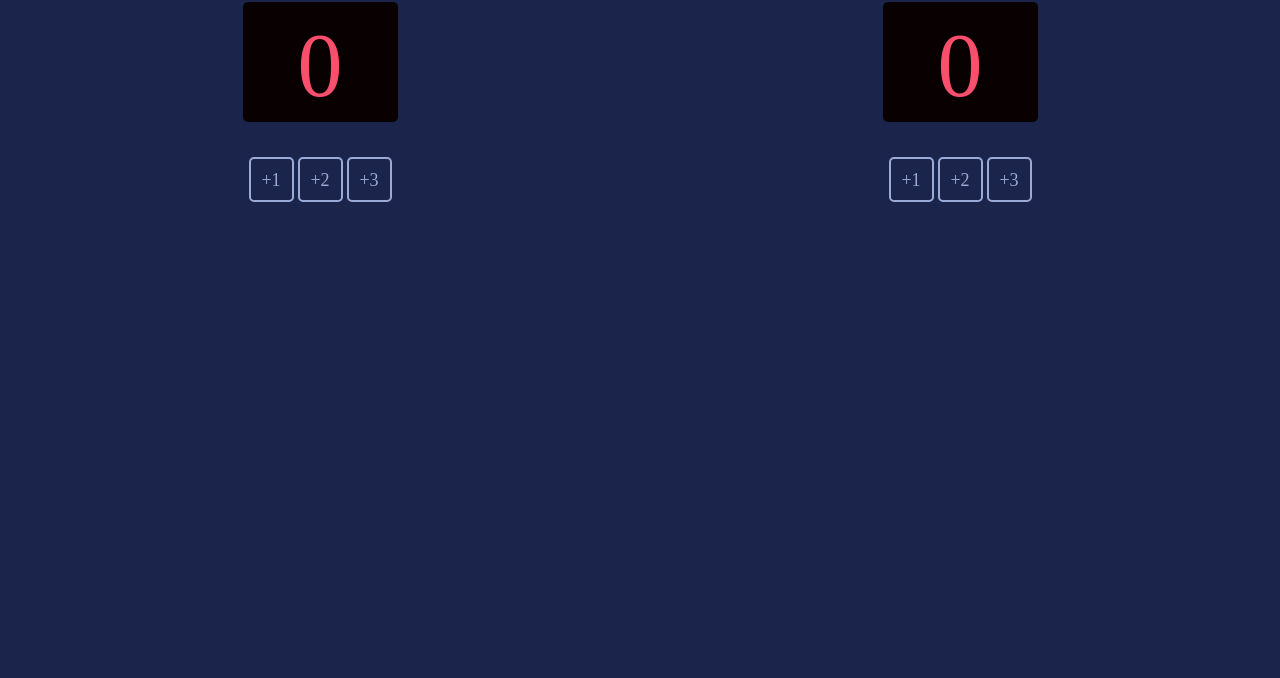
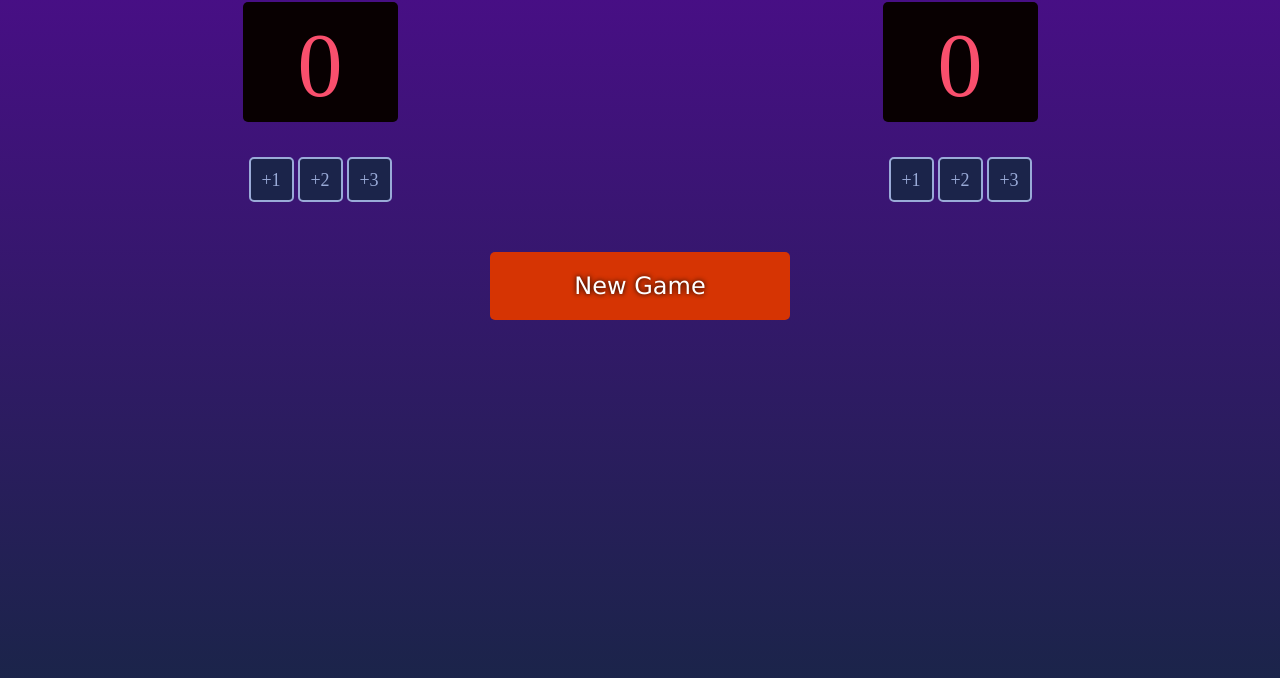
Before and after one commit to tiagoinaba/scorebored, a plain HTML site: page index.html in a window 1280 px wide. Shown: the part 122-800 px from the top of the page. Drawn offline with Linux system fonts and the light colour scheme; a web font is replaced by a local one.

Commit message:
Added "New Game" button

```diff
--- a/index.css
+++ b/index.css
@@ -1,17 +1,18 @@
 head {
     font-family: 'Cursed Timer ULiL', sans-serif;
 }
-
+html,
 body {
     margin: 0;
-    background: #1B244A;
+    height: 100%;
+    background: linear-gradient(rgb(79, 11, 143), #1B244A);
     text-align: center;
-
 }
 
 .container {
     display: flex;
     justify-content: space-around;
+
 }
 
 .team-name {
@@ -46,10 +47,11 @@ body {
     font-weight: 400;
     font-size: 18px;
     line-height: 28px;
+    transition: 444ms;
 }
 
 .score-buttons:hover {
-    background: #9AABD8;
+    background-color: #9AABD8;
     color: #1B244A;
 }
 
@@ -61,3 +63,23 @@ body {
     line-height: 127px;
     margin: 0;
 }
+
+#newGame-btn {
+    font-family: Verdana, Geneva, Tahoma, sans-serif;
+    font-size: 24px;
+    margin: 50px auto;
+    padding: 20px 0;
+    width: 50%;
+    max-width: 300px;
+    color: white;
+    text-shadow: 0px 0px 5px black;
+    border: none;
+    border-radius: 5px;
+    background-color: rgb(214, 52, 3);
+    display: block;
+    transition: 444ms;
+}
+
+#newGame-btn:hover {
+    background-color: rgb(175, 0, 0);
+}
--- a/index.html
+++ b/index.html
@@ -20,7 +20,7 @@
             </div>
 
             <div>
-                <h3 class="team-name">AWAY</h3>
+                <h3 class="team-name">GUEST</h3>
                 <div class="score-block">
                     <h1 class="score" id="guest-score">0</h1>
                 </div>
@@ -31,6 +31,7 @@
                 </div>
             </div>
         </div>
+        <button id="newGame-btn" onclick="newGame()">New Game</button>
         <script src="index.js"></script>
     </body>
 </html>
--- a/index.js
+++ b/index.js
@@ -59,3 +59,11 @@ function isAhead() {
         guestScoreEl.style.color = "#F94F6D"
     }
 }
+
+function newGame() {
+    guestScore = 0
+    guestScoreEl.textContent = 0
+    homeScore = 0
+    homeScoreEl.textContent = 0
+    isAhead()
+}
```
